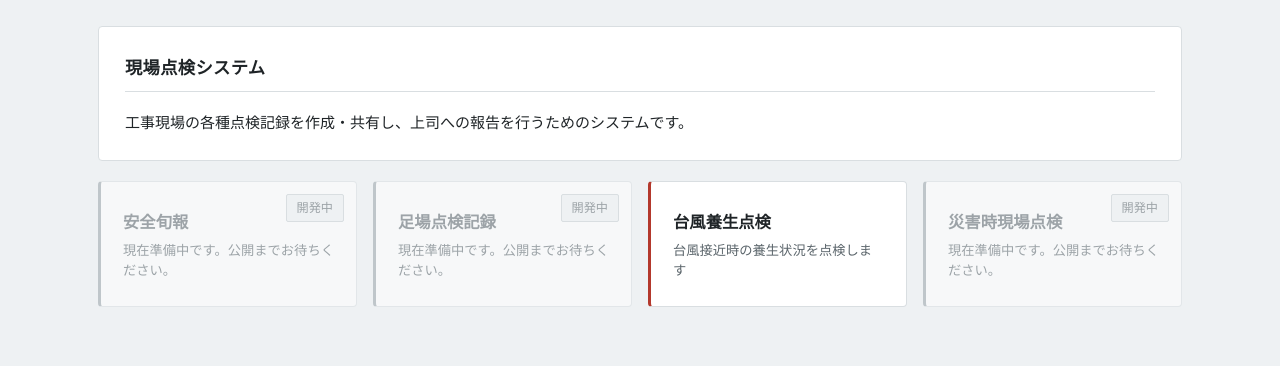
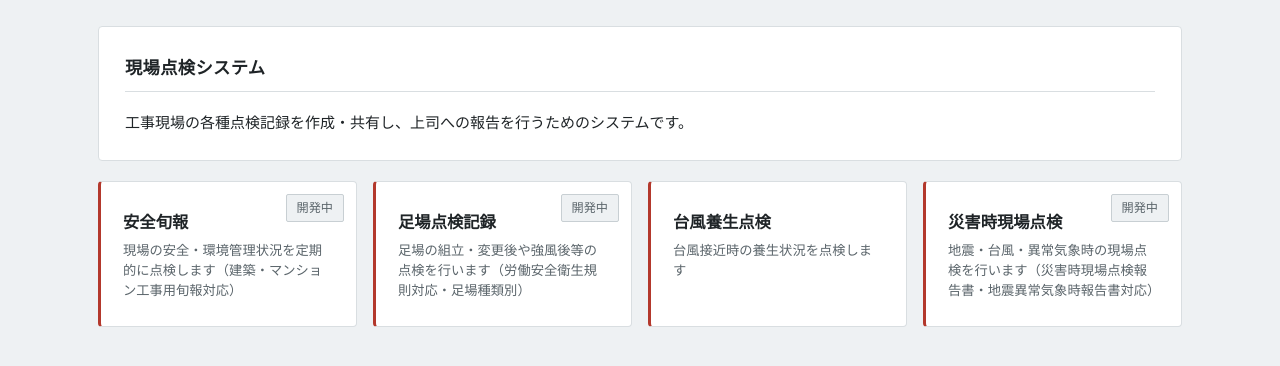
Before and after one commit to RYOSUKE-EMA/typhoon-inspection-app, a Flask app: page / in a window 1280 px wide. Shown: the part 59-425 px from the top of the page. Run offline with Flask 3, Linux system fonts and the light colour scheme; data that the repository does not hold is empty; some libraries are stand-ins or nearby versions.

Commit message:
開発中3カテゴリのアクセス制限を解除（「開発中」バッジは残す）
Co-Authored-By: Claude Fable 5.1 <noreply@anthropic.com>

```diff
--- a/app.py
+++ b/app.py
@@ -1483,7 +1483,8 @@ CATEGORY_PREVIEW_USERS = {"safety_patrol": ("藤田淳",)}
 
 
 def _unlocked_categories(kintone_user):
-    """このユーザーに表示するカテゴリ（公開済み＋個別公開＋開発者は全部）。"""
+    """このユーザーに表示するカテゴリ。2026-09-18 指示によりアクセス制限は全解除（「開発中」表示のみ残す）。"""
+    return set(INSPECTION_TYPES)
     if kintone_user and any(d in kintone_user for d in DEV_USERS):
         return set(INSPECTION_TYPES)
     unlocked = set(RELEASED_CATEGORIES)
--- a/templates/index.html
+++ b/templates/index.html
@@ -23,7 +23,7 @@
     <span class="badge badge-pending pending-badge">確認待ち {{ counts[key] }}</span>
     {% endif %}
     {% if key not in released %}
-    <span class="badge pending-badge" style="background:#eef1f3; color:#5b656b; border-color:#c8cfd3;">{{ '開発中（開発者のみ）' if is_dev else '先行公開' }}</span>
+    <span class="badge pending-badge" style="background:#eef1f3; color:#5b656b; border-color:#c8cfd3;">開発中</span>
     {% endif %}
     <div class="title">{{ info.label }}</div>
     <div class="desc">{{ info.desc }}</div>
```
